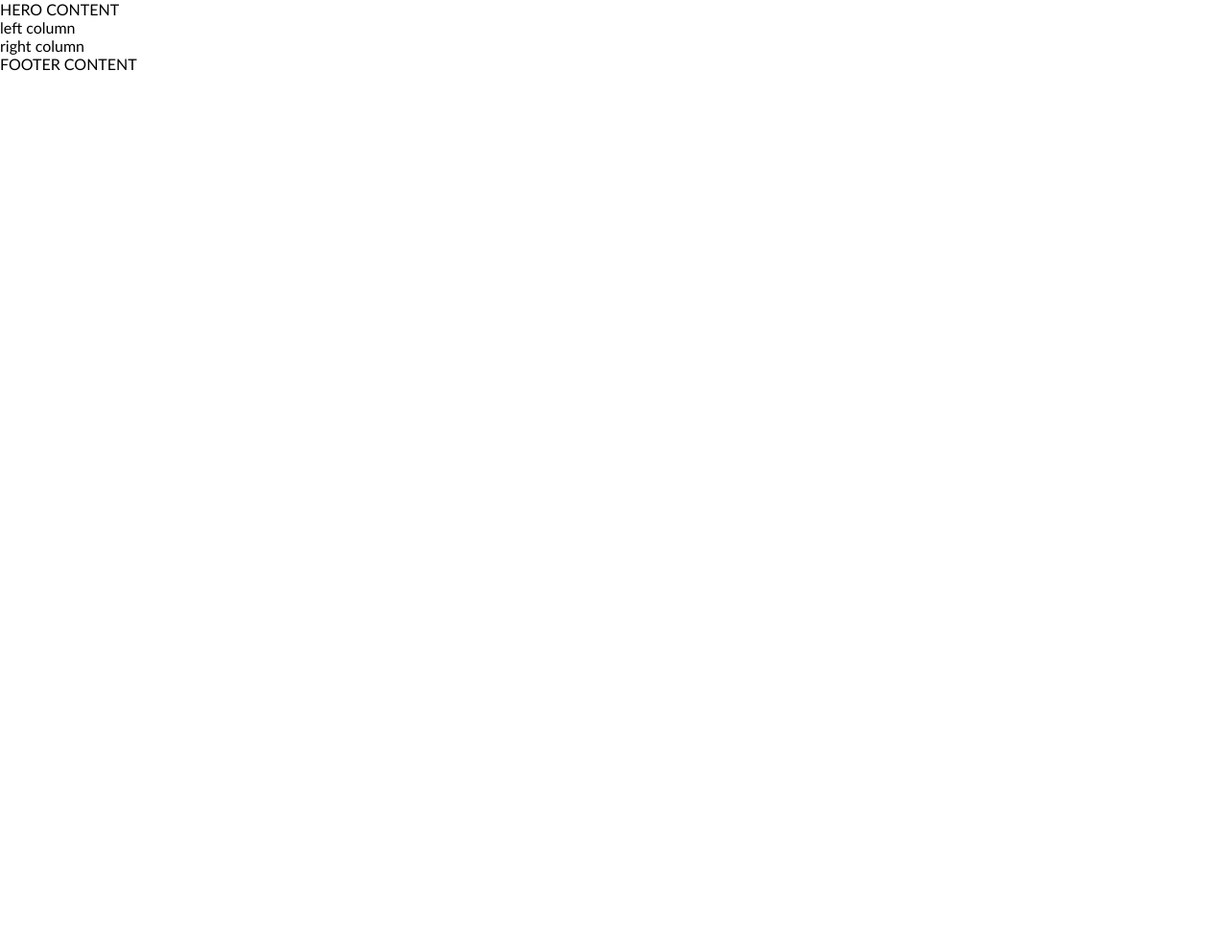
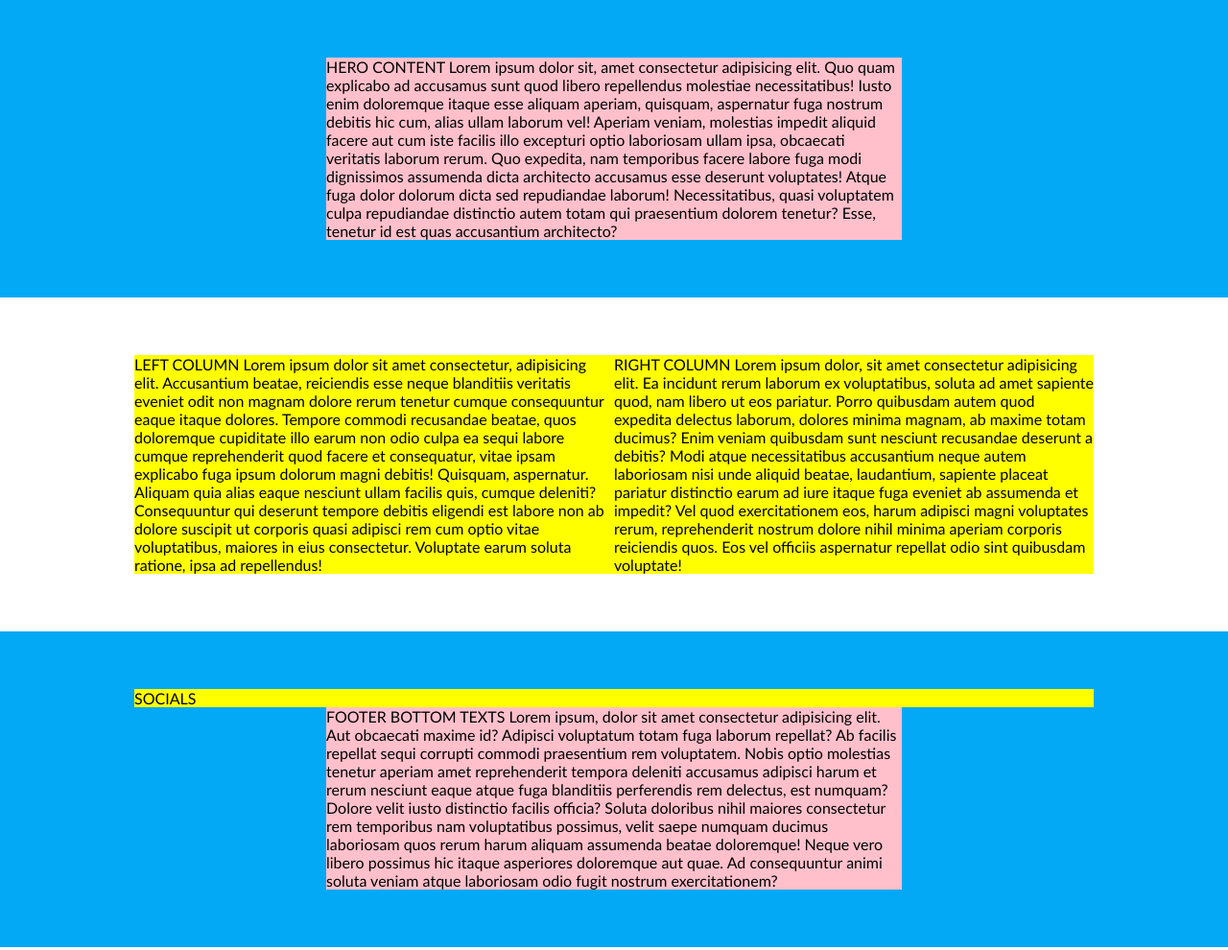
Before and after one commit to TVPerformance/4-coming-soon, a website: page index.html in a window 1280 px wide. Shown: the whole page at 96% size. Before the commit the page ends 800 px from the top, so only its background shows below. Drawn offline with Linux system fonts and the light colour scheme.

Commit message:
Initial desktop layout

```diff
--- a/CSS/base/base.css
+++ b/CSS/base/base.css
@@ -1,5 +1,5 @@
 :root {
-    --primary-color: #03a9f4;
+    --primary-color:  #03a9f4;
     --secondary-color: #ea1d62;
 }
 
--- a/CSS/base/layout.css
+++ b/CSS/base/layout.css
@@ -1,10 +1,24 @@
+body {
+    display: inline-block;
+    margin: 0;
+}
+
+main {
+    float: left;
+    width: 100%;
+}
 .container {
-    display: inline-block;
+    float: left;
     width: 100%;
+    padding-top: 60px;
+    padding-bottom: 60px;
 }
 
 .row {
-
+    float: left;
+    width: 1000px;
+    margin-left: calc(50% - 500px);
+    background-color: yellow;
 }
 
 .row-short {
@@ -14,14 +28,12 @@ margin-left: calc(50% - 300px);
 background-color: pink;
 }
 
-.main-content {
-
+.left-column {
+float: left;
+width: 50%;
 }
 
-.left-column {
-
+.righ-column {
+    float: left;
+    width: 50%;
 }
-
-.right-column {
-
-}
--- a/index.html
+++ b/index.html
@@ -21,22 +21,33 @@
 </head>
 <body>
 
- <main class="container">
-
-  <section class="container">
-    HERO CONTENT
+ <main>
+  <section class="container bg-primary">
+   <div class="row-short">
+      HERO CONTENT
+      Lorem ipsum dolor sit, amet consectetur adipisicing elit. Quo quam explicabo ad accusamus sunt quod libero repellendus molestiae necessitatibus! Iusto enim doloremque itaque esse aliquam aperiam, quisquam, aspernatur fuga nostrum debitis hic cum, alias ullam laborum vel! Aperiam veniam, molestias impedit aliquid facere aut cum iste facilis illo excepturi optio laboriosam ullam ipsa, obcaecati veritatis laborum rerum. Quo expedita, nam temporibus facere labore fuga modi dignissimos assumenda dicta architecto accusamus esse deserunt voluptates! Atque fuga dolor dolorum dicta sed repudiandae laborum! Necessitatibus, quasi voluptatem culpa repudiandae distinctio autem totam qui praesentium dolorem tenetur? Esse, tenetur id est quas accusantium architecto?
+   </div>
   </section>
 
   <section class="container">
+   <div class="row">
+    <div class="left-column">LEFT COLUMN
+      Lorem ipsum dolor sit amet consectetur, adipisicing elit. Accusantium beatae, reiciendis esse neque blanditiis veritatis eveniet odit non magnam dolore rerum tenetur cumque consequuntur eaque itaque dolores. Tempore commodi recusandae beatae, quos doloremque cupiditate illo earum non odio culpa ea sequi labore cumque reprehenderit quod facere et consequatur, vitae ipsam explicabo fuga ipsum dolorum magni debitis! Quisquam, aspernatur. Aliquam quia alias eaque nesciunt ullam facilis quis, cumque deleniti? Consequuntur qui deserunt tempore debitis eligendi est labore non ab dolore suscipit ut corporis quasi adipisci rem cum optio vitae voluptatibus, maiores in eius consectetur. Voluptate earum soluta ratione, ipsa ad repellendus!
+    </div>
+    <div class="right-column">RIGHT COLUMN
+      Lorem ipsum dolor, sit amet consectetur adipisicing elit. Ea incidunt rerum laborum ex voluptatibus, soluta ad amet sapiente quod, nam libero ut eos pariatur. Porro quibusdam autem quod expedita delectus laborum, dolores minima magnam, ab maxime totam ducimus? Enim veniam quibusdam sunt nesciunt recusandae deserunt a debitis? Modi atque necessitatibus accusantium neque autem laboriosam nisi unde aliquid beatae, laudantium, sapiente placeat pariatur distinctio earum ad iure itaque fuga eveniet ab assumenda et impedit? Vel quod exercitationem eos, harum adipisci magni voluptates rerum, reprehenderit nostrum dolore nihil minima aperiam corporis reiciendis quos. Eos vel officiis aspernatur repellat odio sint quibusdam voluptate!
+    </div>
+   </div>
 
-    <div>left column</div>
-    <div>right column</div>
 
   </section>
  </main>
 
- <footer class="container">
-  FOOTER CONTENT
+ <footer class="container bg-primary">
+  <div class="row">SOCIALS</div>
+  <div class="row-short">FOOTER BOTTOM TEXTS
+    Lorem ipsum, dolor sit amet consectetur adipisicing elit. Aut obcaecati maxime id? Adipisci voluptatum totam fuga laborum repellat? Ab facilis repellat sequi corrupti commodi praesentium rem voluptatem. Nobis optio molestias tenetur aperiam amet reprehenderit tempora deleniti accusamus adipisci harum et rerum nesciunt eaque atque fuga blanditiis perferendis rem delectus, est numquam? Dolore velit iusto distinctio facilis officia? Soluta doloribus nihil maiores consectetur rem temporibus nam voluptatibus possimus, velit saepe numquam ducimus laboriosam quos rerum harum aliquam assumenda beatae doloremque! Neque vero libero possimus hic itaque asperiores doloremque aut quae. Ad consequuntur animi soluta veniam atque laboriosam odio fugit nostrum exercitationem?
+  </div>
  </footer>
 
 
```
